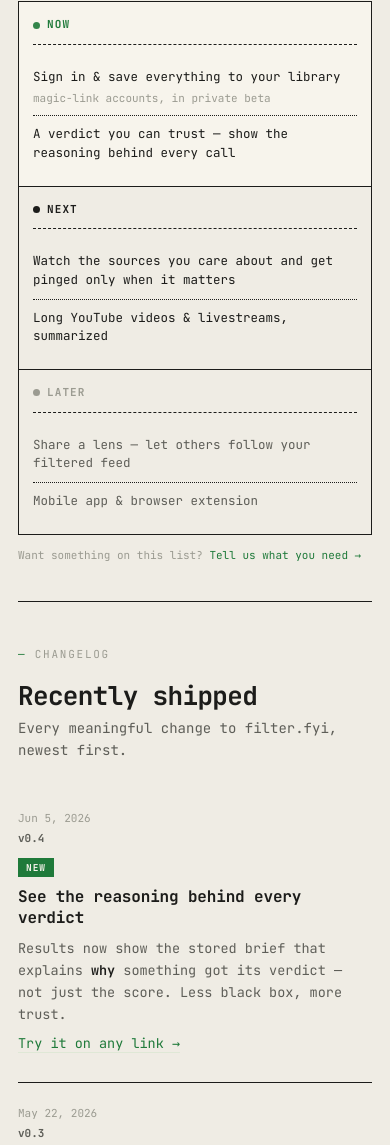
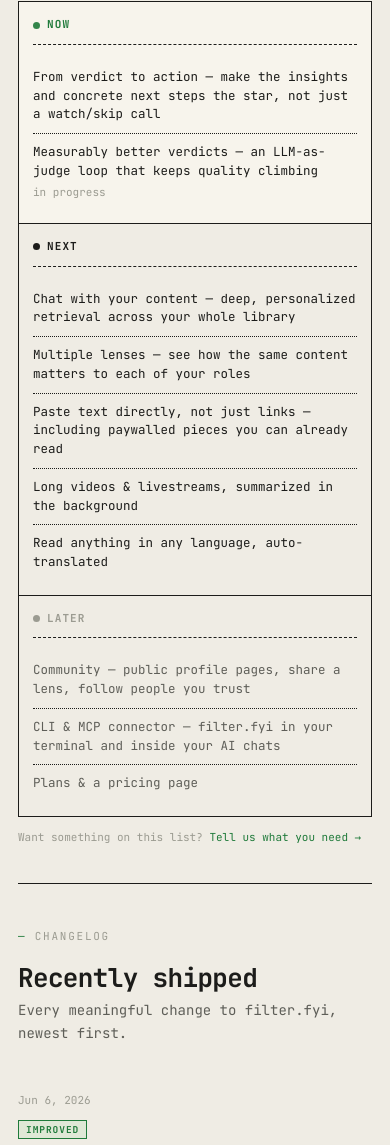
Before and after one commit to johannespietsch/filter.fyi, a website: page public/changelog.html in a window 390 px wide. Shown: the part 591-1736 px from the top of the page. Drawn offline with Linux system fonts and the light colour scheme.

Commit message:
content: real changelog + roadmap from git history & session review
Replaces placeholder entries with curated, source-grounded content:

Changelog (10 entries, real git dates, benefit-framed, newest first):
- Leads timeline with the Telegram-bot origin (Mar 2026), then web
  launch (May), accounts, library, real-time progress, personalization,
  reliability, and the latest summary-fidelity work.
- Dropped invented version tags and internal/table-stakes work
  (security, backups, GDPR endpoints, admin, cost tracking, evals).
- Fixed wrong placeholder dates (bot/web launch were mis-dated).

Roadmap (Now/Next/Later), drawn from session-history discussions:
- "Now" leads with the verdict→action pivot (2026-06-06) + eval quality.
- Next: chat-with-content, multiple lenses, paste-text, long video/
  livestream jobs, auto-translate.
- Later: community profiles, CLI & MCP connector, pricing page.
- Removed the unfounded mobile/extension guess.

Data control already documented in privacy + terms, so no separate
changelog entry; no new export claims (export endpoint exists but is
unverified per user).

Co-Authored-By: Claude Opus 4.8 <noreply@anthropic.com>

```diff
--- a/public/changelog.html
+++ b/public/changelog.html
@@ -221,36 +221,73 @@
     ===================================================================== */
 
     const ROADMAP = [
-      { bucket: "now",   text: "Sign in & save everything to your library", note: "magic-link accounts, in private beta" },
-      { bucket: "now",   text: "A verdict you can trust — show the reasoning behind every call" },
-      { bucket: "next",  text: "Watch the sources you care about and get pinged only when it matters" },
-      { bucket: "next",  text: "Long YouTube videos & livestreams, summarized" },
-      { bucket: "later", text: "Share a lens — let others follow your filtered feed" },
-      { bucket: "later", text: "Mobile app & browser extension" },
+      // NOW — the strategic focus
+      { bucket: "now",   text: "From verdict to action — make the insights and concrete next steps the star, not just a watch/skip call" },
+      { bucket: "now",   text: "Measurably better verdicts — an LLM-as-judge loop that keeps quality climbing", note: "in progress" },
+      // NEXT
+      { bucket: "next",  text: "Chat with your content — deep, personalized retrieval across your whole library" },
+      { bucket: "next",  text: "Multiple lenses — see how the same content matters to each of your roles" },
+      { bucket: "next",  text: "Paste text directly, not just links — including paywalled pieces you can already read" },
+      { bucket: "next",  text: "Long videos & livestreams, summarized in the background" },
+      { bucket: "next",  text: "Read anything in any language, auto-translated" },
+      // LATER
+      { bucket: "later", text: "Community — public profile pages, share a lens, follow people you trust" },
+      { bucket: "later", text: "CLI & MCP connector — filter.fyi in your terminal and inside your AI chats" },
+      { bucket: "later", text: "Plans & a pricing page" },
     ];
 
     const CHANGELOG = [
       {
-        date: "2026-06-05", ver: "v0.4", tag: "new",
+        date: "2026-06-06", tag: "improved",
+        title: "Summaries that stay true to the source",
+        body: "Summaries now keep the original language, get dates right, and never stop mid-sentence. Signed-in members get a more capable model for sharper results.",
+      },
+      {
+        date: "2026-06-04", tag: "improved",
+        title: "Faster, cheaper repeat reads",
+        body: "A link that's already been analyzed now comes back instantly — and identically whether you send it on the web or via Telegram.",
+      },
+      {
+        date: "2026-06-01", tag: "new",
         title: "See the reasoning behind every verdict",
-        body: "Results now show the stored brief that explains <b>why</b> something got its verdict — not just the score. Less black box, more trust.",
+        body: "Every result now shows the brief it was built from, so you can see <b>why</b> it got that call — not just the score.",
         try: { href: "/", label: "Try it on any link" },
       },
       {
-        date: "2026-05-22", ver: "v0.3", tag: "improved",
-        title: "One pipeline for every link you throw at us",
-        body: "Whether a URL comes from the web, the Telegram bot, or a paste, it now runs through the exact same analysis — so you get identical, consistent verdicts everywhere.",
+        date: "2026-05-26", tag: "new",
+        title: "Watch it work in real time",
+        body: "Long articles and videos no longer time out. You'll see each step — fetching, summarizing, judging — as it happens.",
       },
       {
-        date: "2026-05-10", ver: "v0.2", tag: "new",
-        title: "filter.fyi on Telegram",
-        body: "Forward any link to the bot and get a verdict back in seconds — no app to open.",
+        date: "2026-05-21", tag: "new",
+        title: "A read tuned to you",
+        body: "Set a personal lens and every verdict speaks to your situation — with two ways to follow up: a quick win and a bigger play.",
       },
       {
-        date: "2026-04-28", ver: "v0.1", tag: "new",
-        title: "Try filter.fyi on any link, free",
-        body: "Paste a URL and get an instant read on whether it's worth your time. The first taste of what we're building.",
+        date: "2026-05-20", tag: "improved",
+        title: "Tougher on hard sources, clearer in its calls",
+        body: "Better with YouTube, paywalls and bot-walls — and verdicts now spell it out: <b>yes, watch · hm, skim · no, skip</b>.",
+      },
+      {
+        date: "2026-05-19", tag: "new",
+        title: "Bring your Telegram history into your library",
+        body: "Link the bot to your account and everything you've sent it follows you to the web.",
+      },
+      {
+        date: "2026-05-18", tag: "new",
+        title: "Sign in and keep everything",
+        body: "Create an account with a magic link and build a personal library of everything you've filtered.",
+      },
+      {
+        date: "2026-05-17", tag: "new",
+        title: "Try filter.fyi on the web",
+        body: "Paste a URL and get an instant read on whether it's worth your time — no signup required.",
         try: { href: "/", label: "Paste a link" },
+      },
+      {
+        date: "2026-03-06", tag: "new",
+        title: "Where it started: the Telegram bot",
+        body: "filter.fyi began life as a Telegram bot — forward any link (YouTube, Vimeo, X, PDFs, articles) and get a verdict back in seconds. Still going strong.",
       },
     ];
 
```
